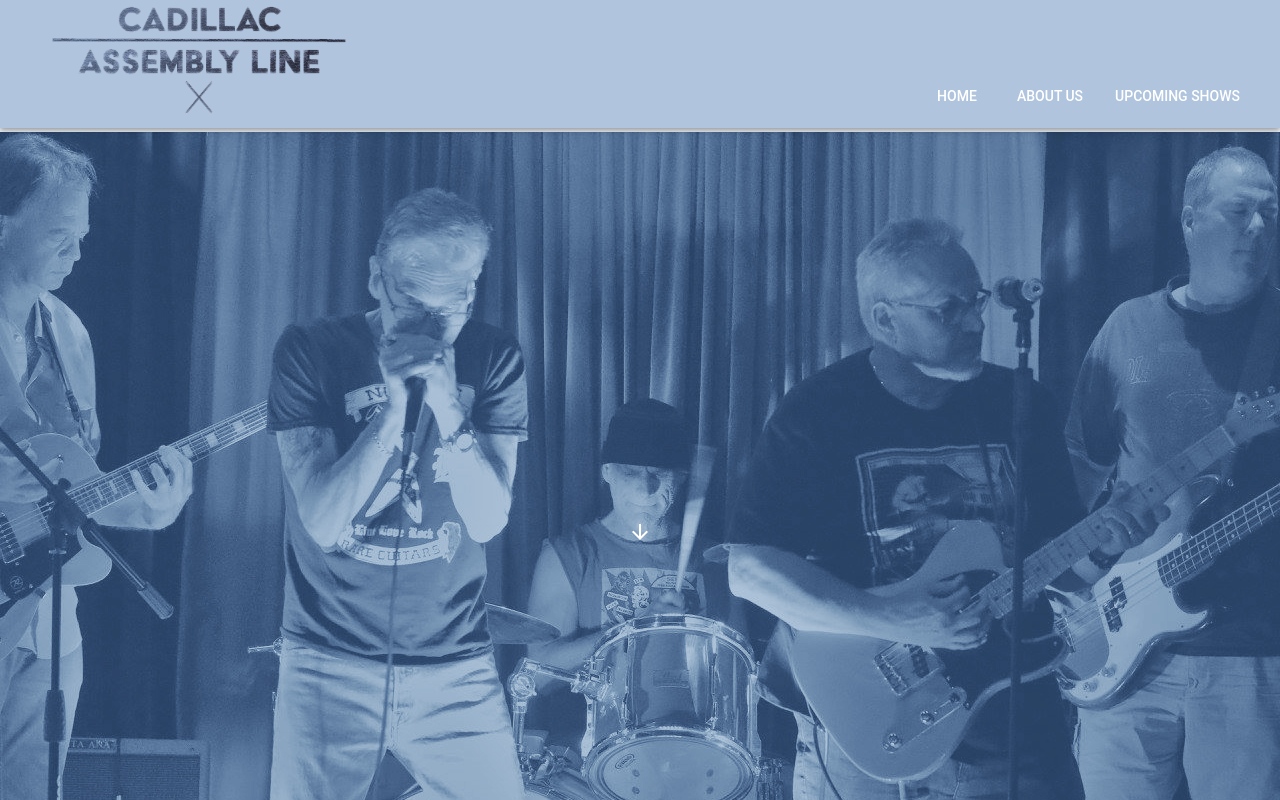
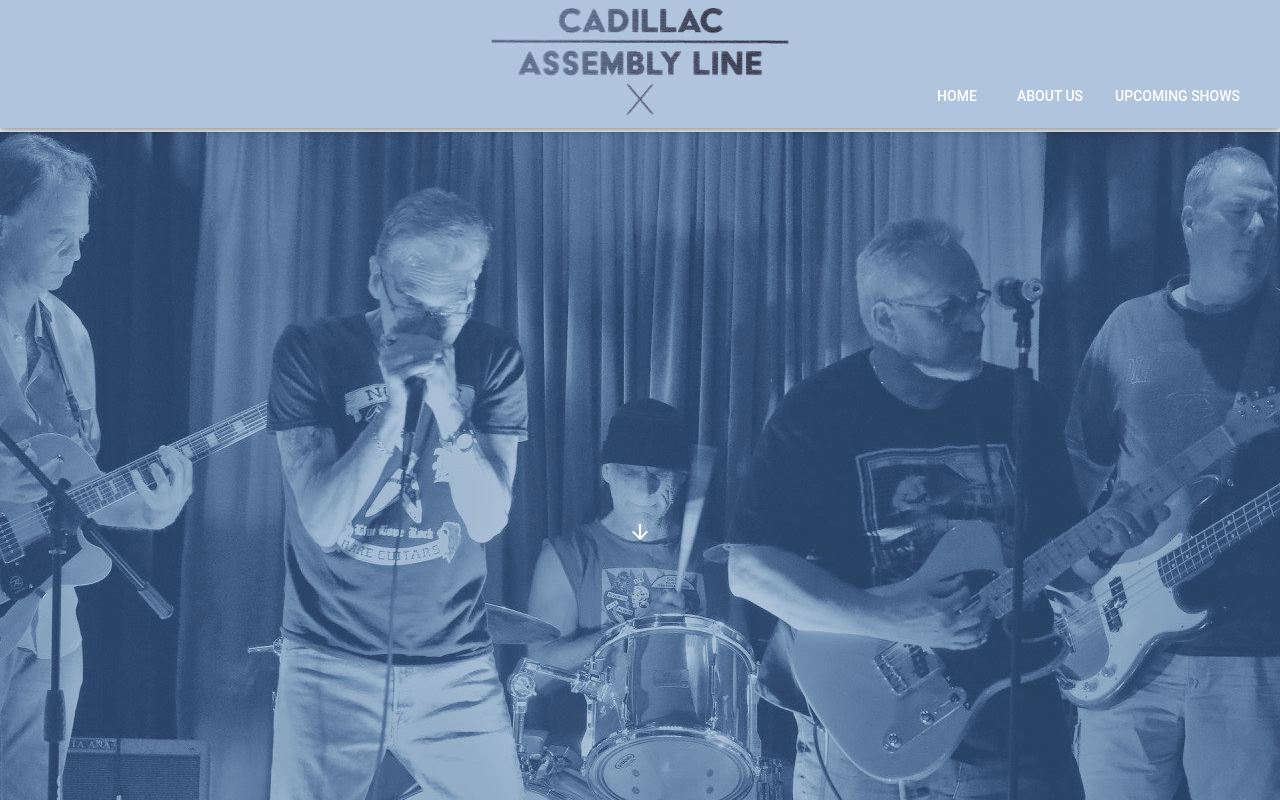
Before and after one commit to JakeAdams91/cadillac-assembly-line, a Vue app: page / in a window 1280 px wide. Shown: the top 800 px of the page. Built offline with nearby package versions, Linux system fonts and the light colour scheme.

Commit message:
centered logo for all screen sized

```diff
--- a/src/components/navigation/Toolbar.vue
+++ b/src/components/navigation/Toolbar.vue
@@ -7,10 +7,8 @@
     :scroll-threshold="10"
     color="#B0C4DE"
   >
-  <!-- create logo -->
-    <v-flex xs6 >
-      <v-img class="mt-5" :src="require('../../assets/logos/logo3-1.png')" width="350" height="128"></v-img>
-    </v-flex>
+    <!-- create logo -->
+    <v-img class="test" :src="require('../../assets/logos/logo3-1.png')"></v-img>
     <template v-slot:extension>
       <v-spacer/>
       <!-- buttons to navigate the site -->
@@ -38,3 +36,15 @@ export default {
   }
 }
 </script>
+
+<style>
+.test {
+  margin-left: auto !important;
+  margin-right: auto !important;
+  margin-top: 50px !important;
+  max-width: 300px !important;
+  max-height: 175px !important;
+  width: 300px !important;
+  height: 175px !important;
+}
+</style>
```
